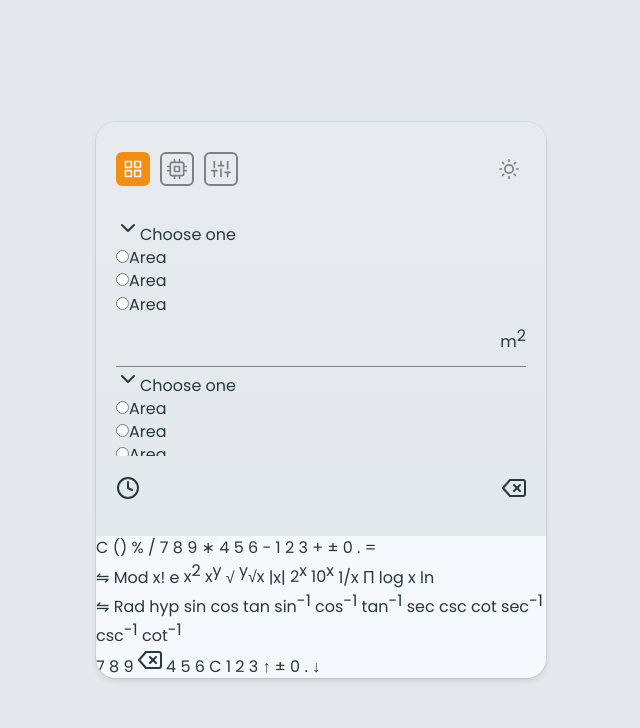
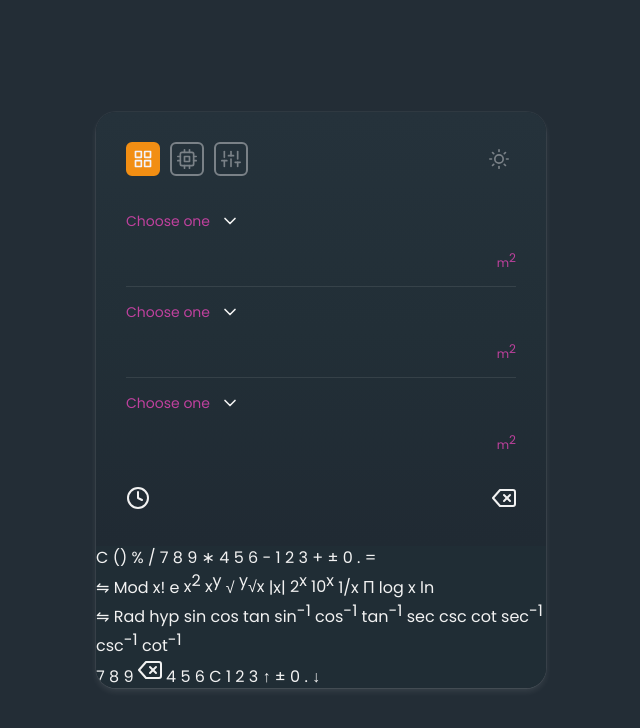
Before and after one commit to bitzsalex/js-calculator, a website: page assets/pug/index.pug in a window 1280 px wide. Shown: the whole page, without its empty margins (319-959 px from the left). Drawn offline with nearby package versions, Linux system fonts and the light colour scheme; files that its build step writes are made by us from their sources.

Commit message:
Add style rules for custom select buttons

```diff
--- a/assets/pug/index.pug
+++ b/assets/pug/index.pug
@@ -29,7 +29,7 @@ html(lang="en")
 
         // including the main js file
         script(src="/js/main.js", defer)
-    body
+    body.dark-theme
         main.flex.flex--m-center.flex--a-center
             .calculator.flex
                 .calculator__history
@@ -68,64 +68,55 @@ html(lang="en")
                                 .screen__group
                                     .screen__group__item
                                         .select
+                                            span.select__placeholder Choose one
                                             span.select__arrow #[i(data-feather="chevron-down")]
-                                            span.select__placeholder Choose one
 
                                             ul.select__options
                                                 li
-                                                    label
-                                                        input(type="radio", name="option")
-                                                        | Area
+                                                    input.select__input(type="radio", name="option1", id="option1")
+                                                    label.select__label(for="option1") Area and area and something
                                                 li
-                                                    label
-                                                        input(type="radio", name="option")
-                                                        | Area
+                                                    input.select__input(type="radio", name="option1", id="option2")
+                                                    label.select__label(for="option2") Area
                                                 li
-                                                    label
-                                                        input(type="radio", name="option")
-                                                        | Area
+                                                    input.select__input(type="radio", name="option1", id="option3")
+                                                    label.select__label(for="option3") Area
                                         .screen__group__input
                                             input.screen__input(type="text", name="input", id="group1")
                                             label.screen__label(for="group1") m#[sup 2]
                                     .screen__group__item
                                         .select
+                                            span.select__placeholder Choose one
                                             span.select__arrow #[i(data-feather="chevron-down")]
-                                            span.select__placeholder Choose one
 
                                             ul.select__options
                                                 li
-                                                    label
-                                                        input(type="radio", name="option")
-                                                        | Area
+                                                    input.select__input(type="radio", name="option2", id="option4")
+                                                    label.select__label(for="option4") Area
                                                 li
-                                                    label
-                                                        input(type="radio", name="option")
-                                                        | Area
+                                                    input.select__input(type="radio", name="option2", id="option5")
+                                                    label.select__label(for="option5") Area
                                                 li
-                                                    label
-                                                        input(type="radio", name="option")
-                                                        | Area
+                                                    input.select__input(type="radio", name="option2", id="option6")
+                                                    label.select__label(for="option6") Area
                                         .screen__group__input
                                             input.screen__input(type="text", name="input", id="group2")
                                             label.screen__label(for="group2") m#[sup 2]
                                     .screen__group__item
                                         .select
+                                            span.select__placeholder Choose one
                                             span.select__arrow #[i(data-feather="chevron-down")]
-                                            span.select__placeholder Choose one
 
                                             ul.select__options
                                                 li
-                                                    label
-                                                        input(type="radio", name="option")
-                                                        | Area
+                                                    input.select__input(type="radio", name="option3", id="option7")
+                                                    label.select__label(for="option7") Area
                                                 li
-                                                    label
-                                                        input(type="radio", name="option")
-                                                        | Area
+                                                    input.select__input(type="radio", name="option3", id="option8")
+                                                    label.select__label(for="option8") Area
                                                 li
-                                                    label
-                                                        input(type="radio", name="option")
-                                                        | Area
+                                                    input.select__input(type="radio", name="option3", id="option9")
+                                                    label.select__label(for="option9") Area
                                         .screen__group__input
                                             input.screen__input(type="text", name="input", id="group3")
                                             label.screen__label(for="group3") m#[sup 2]
--- a/assets/sass/main.sass
+++ b/assets/sass/main.sass
@@ -1,5 +1,6 @@
 \:root
     --color-main: #F28E13
+    --color-secondary: #BF419E
     --color-gray: #7A8187
     --color-while: #f3f3fa
     --light-primary: #F5F9FC
@@ -14,6 +15,16 @@
     --dark-gradient2: #222F37
     --dark-gradient3: #25323B
     --dark-text: #F2F2F2
+
+    --shadow-light: inset 0 0 0.5px 1px rgba(255, 255, 255, 0.075), 0 0 0 1px rgba(0, 0, 0, 0.05),  0 0.3px 0.4px rgba(0, 0, 0, 0.02), 0 0.9px 1.5px rgba(0, 0, 0, 0.045), 0 3.5px 6px rgba(0, 0, 0, 0.09)
+    --shadow-dark: inset 0 0 0.5px 1px rgba(0, 0, 0, 0.075), 0 0 0 1px rgba(255, 255, 255, 0.05),  0 0.3px 0.4px rgba(255, 255, 255, 0.02), 0 0.9px 1.5px rgba(255, 255, 255, 0.045), 0 3.5px 6px rgba(255, 255, 255, 0.09)
+    --border-light: rgba(0, 0, 0, 0.09)
+    --border-dark: rgba(255, 255, 255, 0.09)
+
+$color-white: #fff
+$shadow-light: inset 0 0 0.5px 1px hsla(0, 0%, 100%, 0.075), 0 0 0 1px hsla(0, 0%, 0%, 0.05),  0 0.3px 0.4px hsla(0, 0%, 0%, 0.02), 0 0.9px 1.5px hsla(0, 0%, 0%, 0.045), 0 3.5px 6px hsla(0, 0%, 0%, 0.09)
+$border-light: rgba(0, 0, 0, 0.09)
+$border-dark: rgba(255, 255, 255, 0.09)
 
 html
     box-sizing: border-box
@@ -32,6 +43,8 @@ body
     --gradient2: var(--light-gradient2)
     --gradient3: var(--light-gradient3)
     --text-color: var(--light-text)
+    --shadow: var(--shadow-light)
+    --border: var(--border-light)
 
     color: var(--text-color)
     background-color: var(--secondary)
@@ -43,6 +56,8 @@ body
         --gradient2: var(--dark-gradient2)
         --gradient3: var(--dark-gradient3)
         --text-color: var(--dark-text)
+        --shadow: var(--shadow-dark)
+        --border: var(--border-dark)
 
 ul
     list-style: none
@@ -50,6 +65,7 @@ ul
 textarea,
 input[type="text"]
     border: none
+    color: inherit
     background: transparent
     outline: none
     text-align: right
@@ -76,7 +92,7 @@ main
     margin: 0 auto
     border-radius: 20px
     overflow: hidden
-    box-shadow: inset 0 0 0.5px 1px hsla(0, 0%, 100%, 0.075), 0 0 0 1px hsla(0, 0%, 0%, 0.05),  0 0.3px 0.4px hsla(0, 0%, 0%, 0.02), 0 0.9px 1.5px hsla(0, 0%, 0%, 0.045), 0 3.5px 6px hsla(0, 0%, 0%, 0.09)
+    box-shadow: var(--shadow)
     position: relative
 
     // [ ] This has to be fixed after the screen and the body
@@ -86,7 +102,7 @@ main
         visibility: hidden
 
 .screen
-    padding: 30px 20px
+    padding: 30px
     background-color: var(--secondary)
     background-image: linear-gradient(to top, var(--gradient1), var(--gradient2), var(--gradient3))
 
@@ -95,9 +111,8 @@ main
 
     &__display
         width: 100%
-        height: 240px
+        height: 260px
         position: relative
-        overflow: hidden
         margin-bottom: 20px
         position: relative
 
@@ -108,6 +123,10 @@ main
         font-size: 18px
         font-weight: 600
 
+    &__label
+        font-size: 12px
+        color: var(--color-secondary)
+
     &__basic,
     &__unit
         top: 0
@@ -115,7 +134,6 @@ main
         width: 100%
         height: 100%
         position: absolute
-        overflow: hidden
 
     &__basic
         // [ ] Fixed later
@@ -124,10 +142,10 @@ main
     &__group
         width: 100%
         height: 100%
-        overflow: hidden
 
         &__item:not(:last-of-type)
-            border-bottom: 1px solid var(--color-gray)
+            border-bottom: 1px solid var(--border)
+            margin-bottom: 10px
 
         &__input
             gap: 6px
@@ -137,6 +155,63 @@ main
     &__footer
         flex-direction: row-reverse
 
+.select
+    font-size: 14px
+    height: 30px
+    width: max-content
+    position: relative
+    display: flex
+    align-items: center
+    border-radius: 6px
+    cursor: pointer
+
+    &__placeholder
+        margin-right: 10px
+        color: var(--color-secondary)
+
+    &__arrow
+        display: flex
+        align-items: center
+
+        & > svg
+            width: 20px
+            height: 20px
+
+    &__options
+        top: 0
+        position: absolute
+        min-width: 100%
+        width: max-content
+        z-index: 9
+        left: 0
+        border-radius: 6px
+        background-color: var(--gradient3)
+        box-shadow: var(--shadow)
+        transform-origin: top left
+        transform: scale(0)
+        opacity: 0
+        transition: transform .4s ease-in-out, opacity .2s ease-in-out
+
+        &.show
+            transform: scale(1)
+            opacity: 1
+            transition: transform .4s ease-in-out, opacity .4s .2s ease-in-out
+
+    &__label
+        display: block
+        cursor: pointer
+        text-transform: capitalize
+        padding: 14px 20px
+        transition: color .4s ease-in-out
+
+        &:hover
+            color: var(--color-secondary)
+
+    &__input
+        @extend .visually-hidden
+
+    &__input:checked + &__label
+        color: var(--color-secondary)
 
 .type
     gap: 10px
```
Also changed, not shown: css/main.css, index.html.
